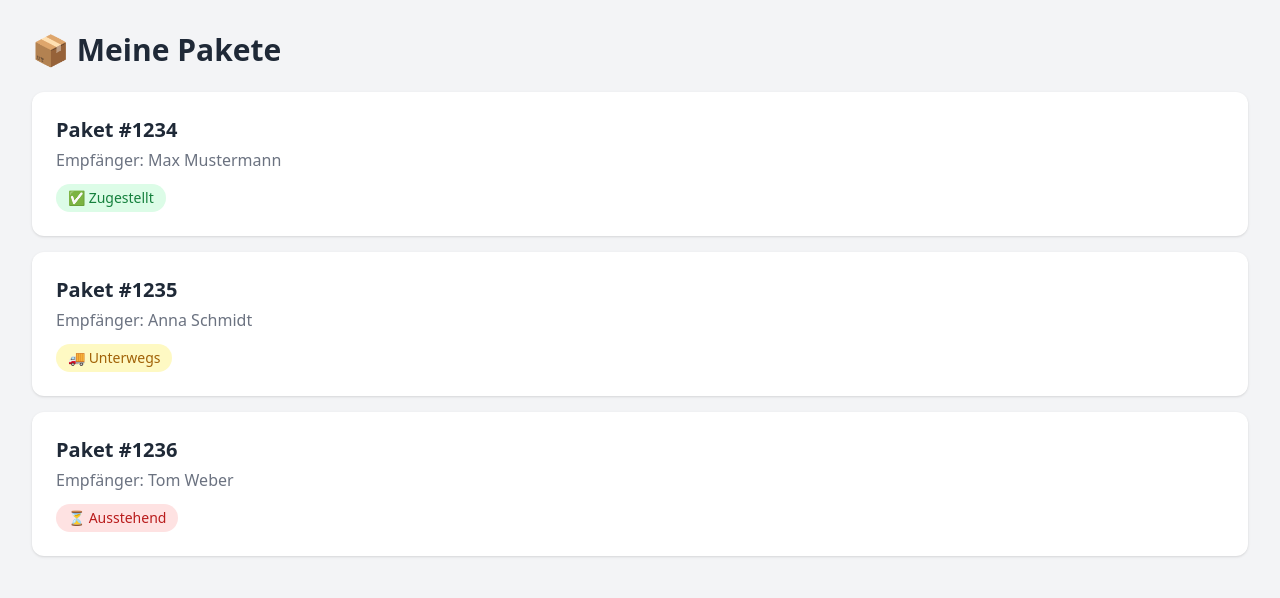
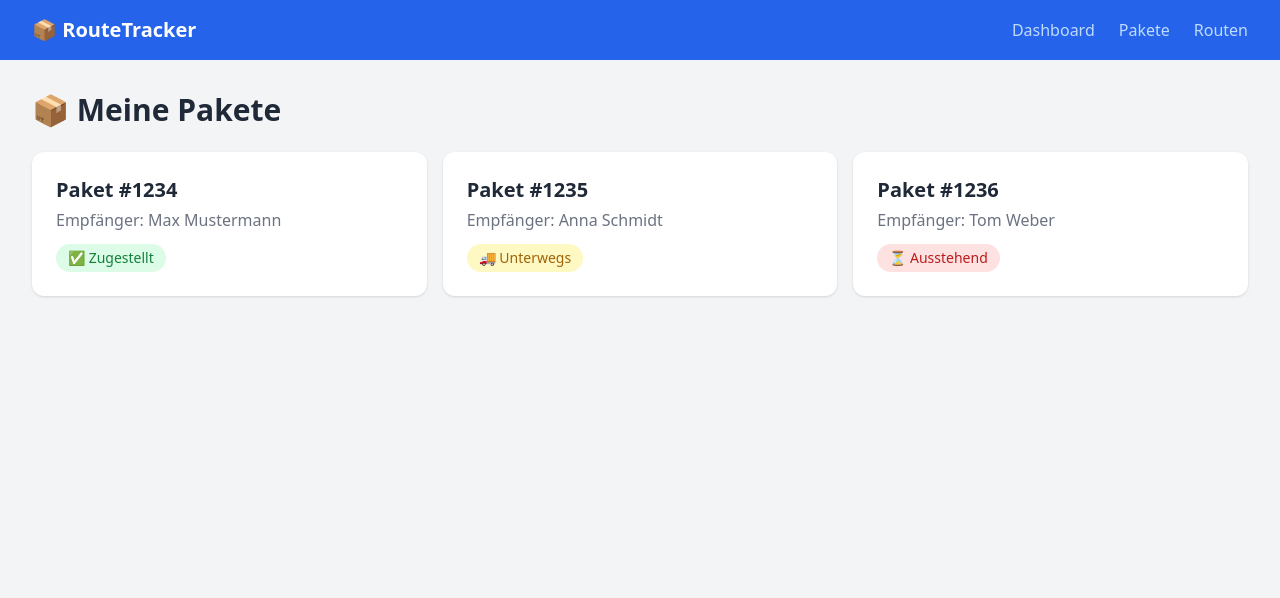
Before and after one commit to Tufo33/meine-erste-app, a Next.js app: page / in a window 1280 px wide. Shown: the top 598 px of the page. Built offline with nearby package versions, Linux system fonts and the light colour scheme.

Commit message:
feat: Navbar Komponente hinzugefügt

```diff
--- /dev/null
+++ b/app/components/Navbar.js
@@ -0,0 +1,12 @@
+export default function Navbar() {
+  return (
+    <nav className="bg-blue-600 text-white px-8 py-4 flex items-center justify-between">
+    <h1 className="text-xl font-bold">📦 RouteTracker</h1>
+      <div className="flex gap-6">
+        <a href="/" className="text-blue-200">Dashboard</a>
+        <a href="/" className="text-blue-200">Pakete</a>
+        <a href="/" className="text-blue-200">Routen</a>
+      </div>
+    </nav>
+  );
+}
--- a/app/page.js
+++ b/app/page.js
@@ -1,4 +1,6 @@
 "use client";
+
+import Navbar from "./components/Navbar";
 
 const pakete = [
   { id: "1234", empfaenger: "Max Mustermann", status: "Zugestellt" },
@@ -20,11 +22,13 @@ const statusEmoji = {
 
 export default function Home() {
   return (
+    <div className="min-h-screen bg-gray-100">
+      <Navbar />
     <div className="min-h-screen bg-gray-100 p-8">
       <h1 className="text-3xl font-bold text-gray-800 mb-6">
         📦 Meine Pakete
       </h1>
-      <div className="flex flex-col gap-4">
+      <div className="grid grid-cols-1 md:grid-cols-3 gap-4">
         {pakete.map((paket) => (
           <div key={paket.id} className="bg-white rounded-xl shadow p-6">
             <h2 className="text-xl font-bold text-gray-800">
@@ -38,6 +42,7 @@ export default function Home() {
             </span>
           </div>
         ))}
+        </div>
       </div>
     </div>
   )
```
